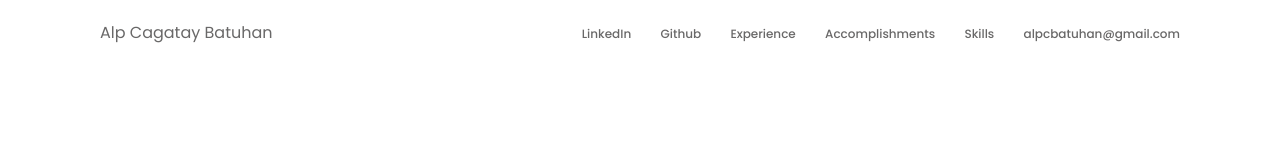
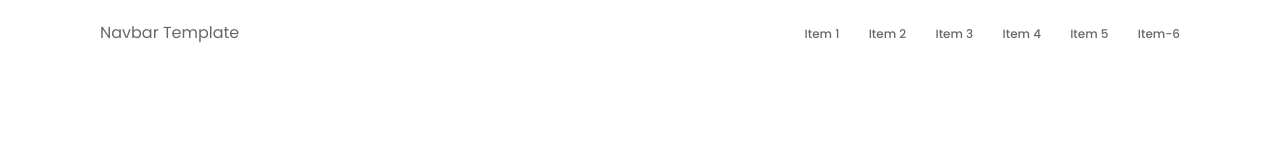
Before and after one commit to alpcagatay/templates, a plain HTML site: page navbar/index.html in a window 1280 px wide. Drawn offline with nearby package versions, Linux system fonts and the light colour scheme.

Commit message:
navbar index generalized

```diff
--- a/navbar/index.html
+++ b/navbar/index.html
@@ -11,7 +11,7 @@
       rel="stylesheet"
     />
 
-    <title>Alp Cagatay Batuhan</title>
+    <title>Navbar Template</title>
 
     <link rel="stylesheet" href="style.css" />
   </head>
@@ -19,7 +19,7 @@
   <body>
     <!--Navbar  -->
     <header class="header">
-      <a style="color: ffffff" href="./" class="logo">Alp Cagatay Batuhan</a>
+      <a style="color: ffffff" href="./" class="logo">Navbar Template</a>
 
       <input type="checkbox" id="check" />
       <label for="check" class="icons">
@@ -27,19 +27,12 @@
         <i class="bx bx-x" id="close-icon"></i>
       </label>
       <nav class="navbar">
-        <a
-          href="https://www.linkedin.com/in/alpcagataybatuhan/"
-          style="--i: 0"
-          ;
-          >LinkedIn</a
-        >
-        <a href="https://github.com/alpcagatay" style="--i: 0">Github</a>
-        <a href="./experience" style="--i: 1" ;>Experience</a>
-        <a href="./accomplishments" style="--i: 2" ;>Accomplishments</a>
-        <a href="./skills" style="--i: 3" ;>Skills</a>
-        <a href="mailto:alpcbatuhan@gmail.com" style="--i: 4" ;
-          >alpcbatuhan@gmail.com</a
-        >
+        <a href="Item 1" style="--i: 0" ;>Item 1</a>
+        <a href="Item 2" style="--i: 0">Item 2</a>
+        <a href="Item 3" style="--i: 1" ;>Item 3</a>
+        <a href="Item 4" style="--i: 2" ;>Item 4</a>
+        <a href="Item 5" style="--i: 3" ;>Item 5</a>
+        <a href="Item 6" style="--i: 4" ;>Item-6</a>
       </nav>
     </header>
 
```
